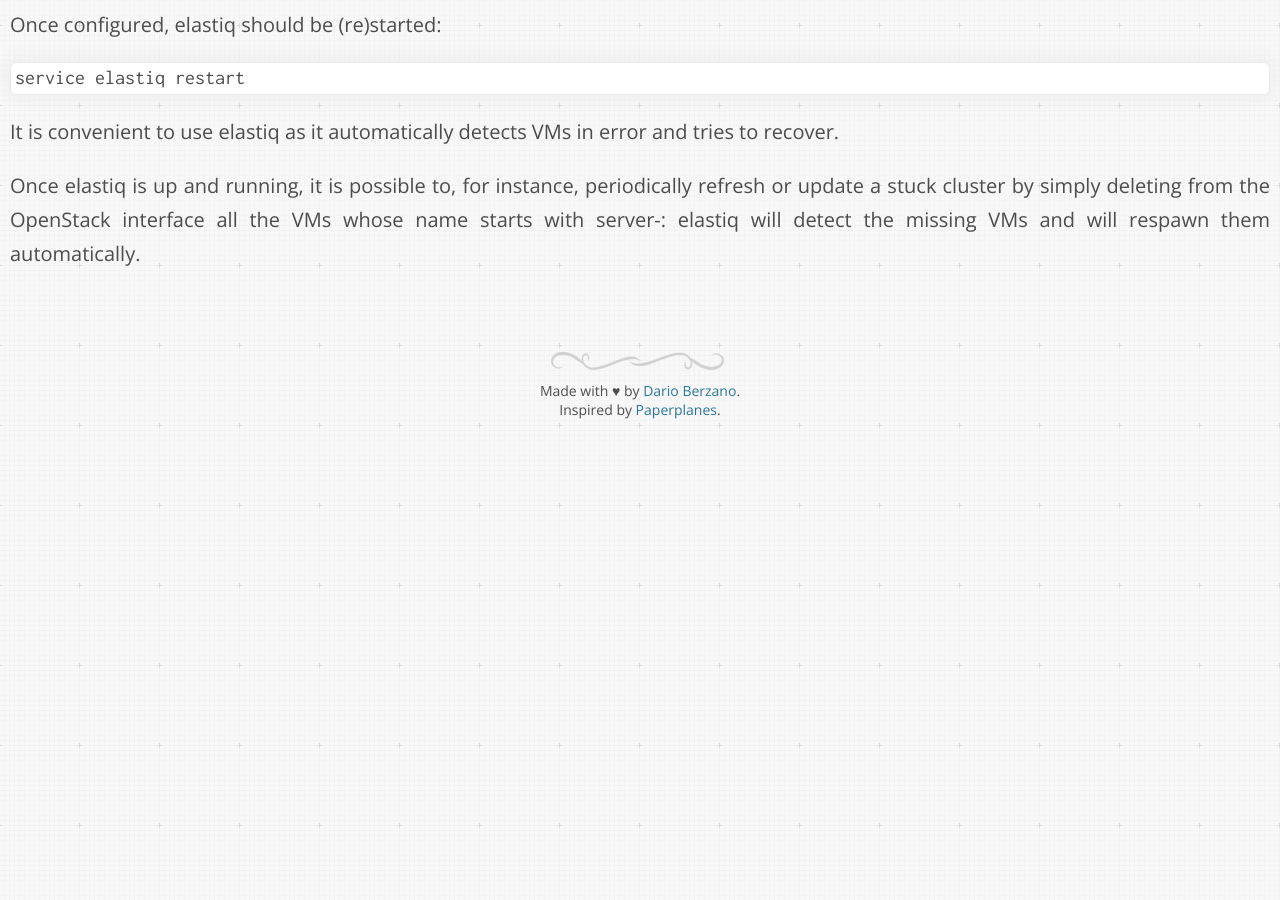
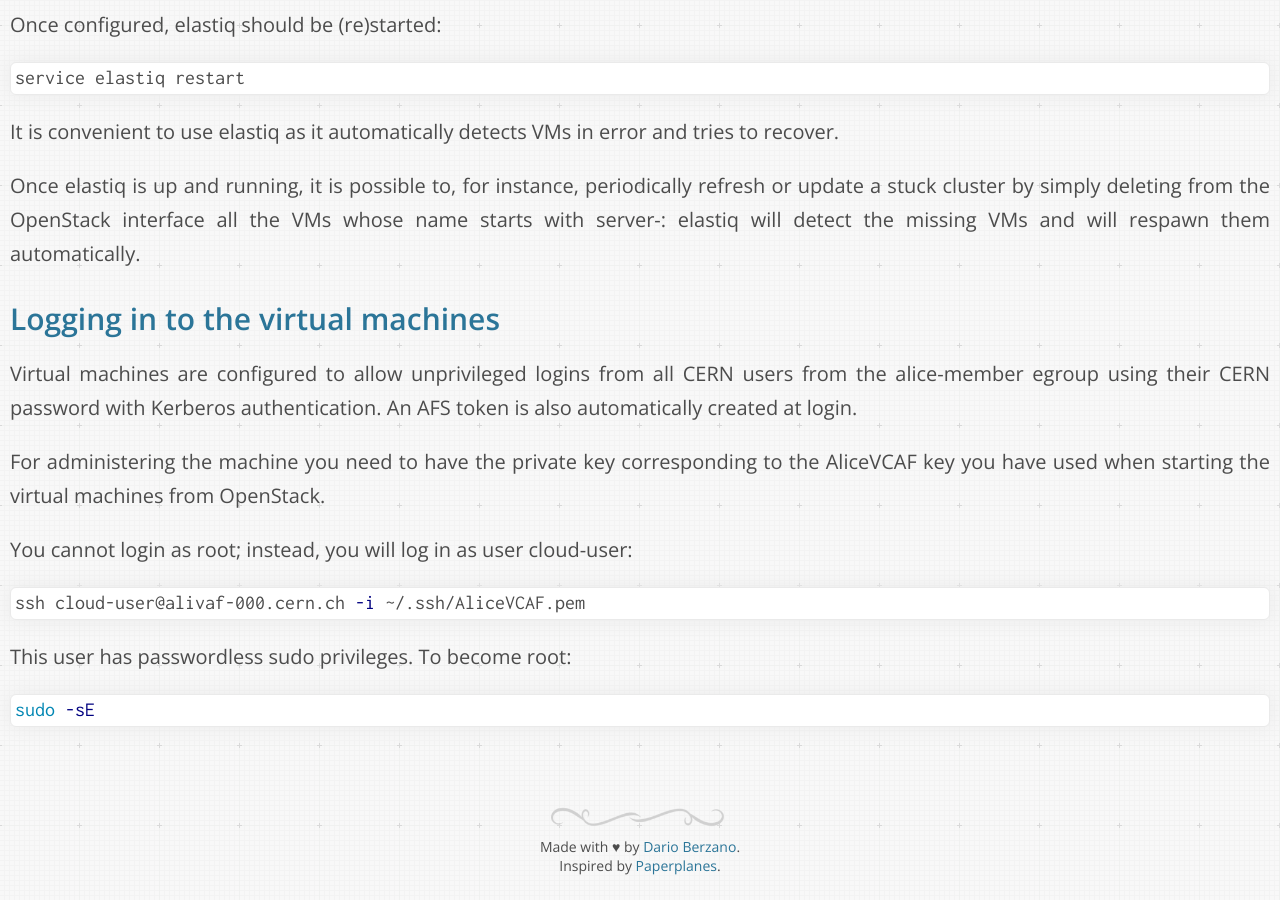
Before and after one commit to dberzano/dberzano.github.io, a Jekyll site: the page built from alice/vcaf/admin/index.md, in a window 1280 px wide and 900 px high, scrolled down 2935 px. Built offline with Jekyll 4.4.1, drawn with Linux system fonts in a browser that asks for light colours; Markdown is read by kramdown in place of the engine named in the settings; before the commit the page ends 3379 px from its top, so only the background shows below that.

Commit message:
VCAF: logging in to the VMs

````diff
--- a/alice/vcaf/admin/index.md
+++ b/alice/vcaf/admin/index.md
@@ -147,3 +147,27 @@ Once elastiq is up and running, it is possible to, for instance, periodically
 refresh or update a stuck cluster by simply deleting from the OpenStack
 interface all the VMs whose name starts with **server-**: elastiq will detect
 the missing VMs and will respawn them automatically.
+
+
+Logging in to the virtual machines
+----------------------------------
+
+Virtual machines are configured to allow unprivileged logins from all CERN users
+from the **alice-member** egroup using their CERN password with Kerberos
+authentication. An AFS token is also automatically created at login.
+
+For administering the machine you need to have the private key corresponding to
+the **AliceVCAF** key you have used when starting the virtual machines from
+OpenStack.
+
+You cannot login as root; instead, you will log in as user **cloud-user**:
+
+```bash
+ssh cloud-user@alivaf-000.cern.ch -i ~/.ssh/AliceVCAF.pem
+```
+
+This user has passwordless sudo privileges. To become root:
+
+```bash
+sudo -sE
+```
````
